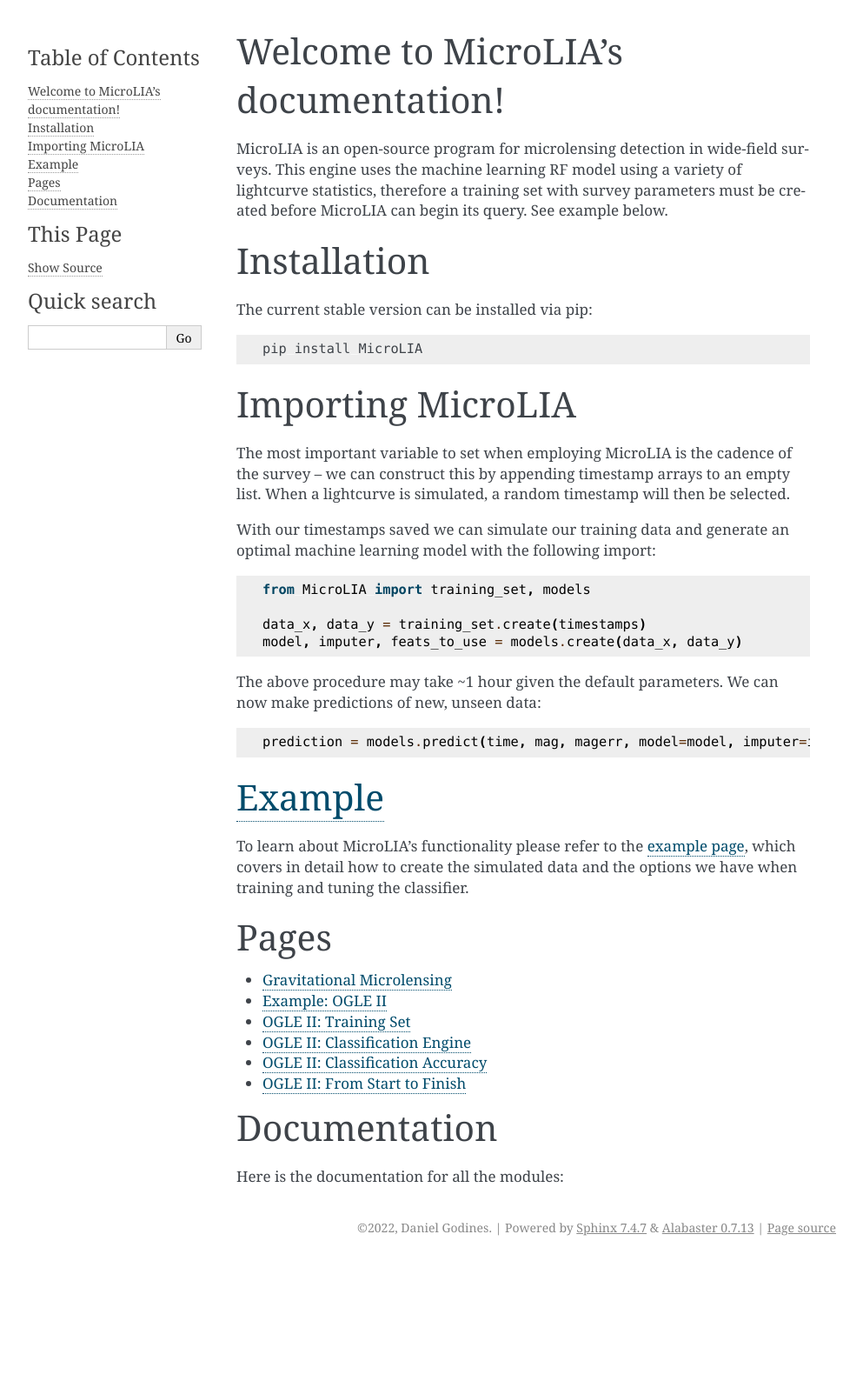
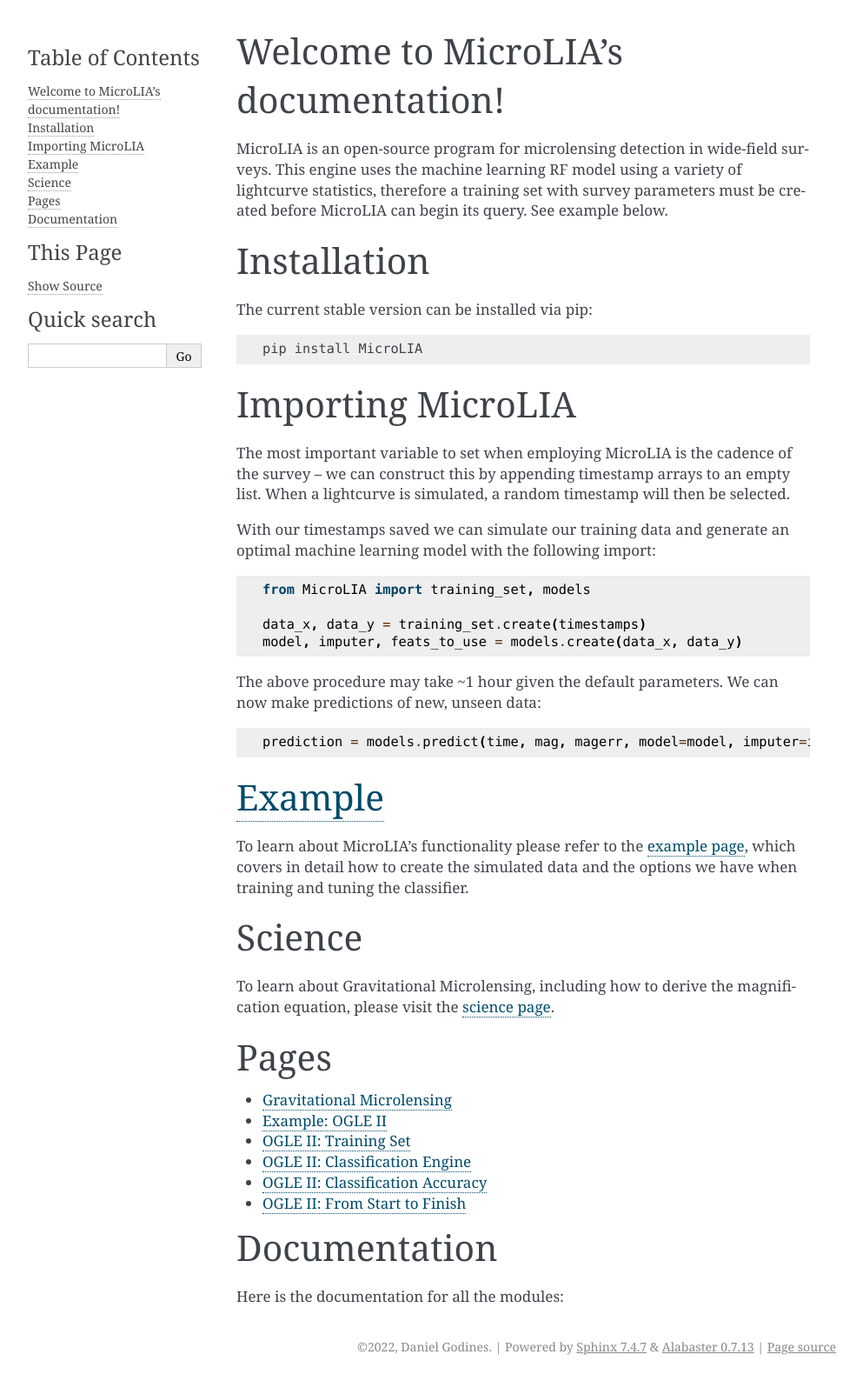
Before and after one commit to Professor-G/MicroLIA, a Sphinx documentation site: the page built from docs/index.rst, in a window 1280 px wide. Shown: the whole page at 87% size, without its empty margins (148-1141 px from the left). Built offline with Sphinx 7.4.7, drawn with Linux system fonts in a browser that asks for light colours; pages that are not in the unit, such as notebooks, are missing from menus; before the commit the page ends 1451 px from its top, so only the background shows below that.

Commit message:
new section

```diff
--- a/docs/index.rst
+++ b/docs/index.rst
@@ -43,6 +43,11 @@ The above procedure may take ~1 hour given the default parameters. We can now ma
 
 To learn about MicroLIA's functionality please refer to the `example page <https://microlia.readthedocs.io/en/latest/source/Examples.html>`_, which covers in detail how to create the simulated data and the options we have when training and tuning the classifier.
 
+Science
+==================
+
+To learn about Gravitational Microlensing, including how to derive the magnification equation, please visit the `science page <https://microlia.readthedocs.io/en/latest/source/Gravitational%20Microlensing.html>`_.
+
 
 Pages
 ==================
```
